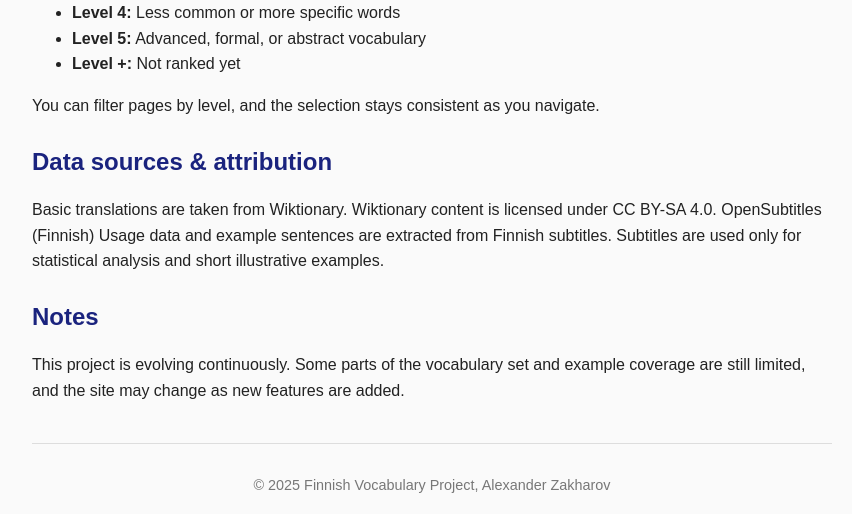
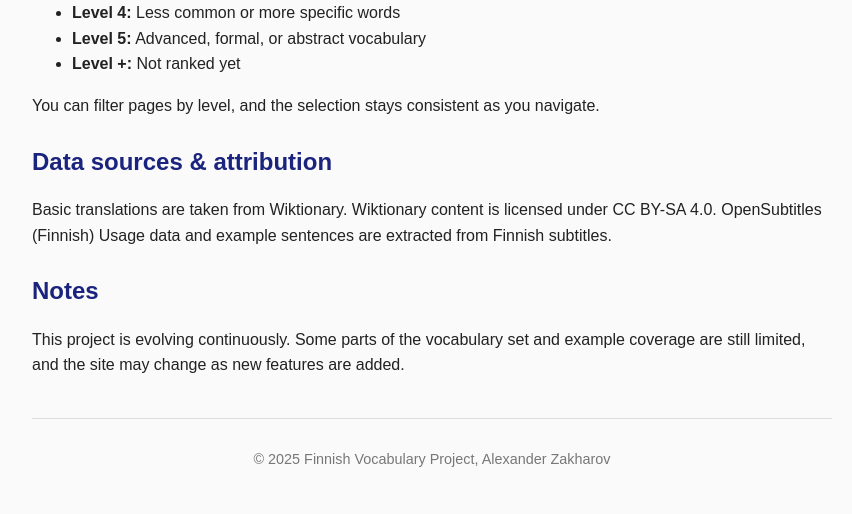
Before and after one commit to zakharov89/finnish_vocabulary_website, a Flask app: page /about in a window 1280 px wide. Shown: the part 641-1155 px from the top of the page, without its empty margins (208-1060 px from the left). After the commit the page ends 1108 px from the top, so only its background shows below. Run offline with Flask 3, Linux system fonts and the light colour scheme.

Commit message:
about update

```diff
--- a/templates/about.html
+++ b/templates/about.html
@@ -42,7 +42,7 @@ Basic translations are taken from Wiktionary.
 Wiktionary content is licensed under CC BY-SA 4.0.
 
 OpenSubtitles (Finnish)
-Usage data and example sentences are extracted from Finnish subtitles. Subtitles are used only for statistical analysis and short illustrative examples.
+Usage data and example sentences are extracted from Finnish subtitles.
 
 
 </p>
```
